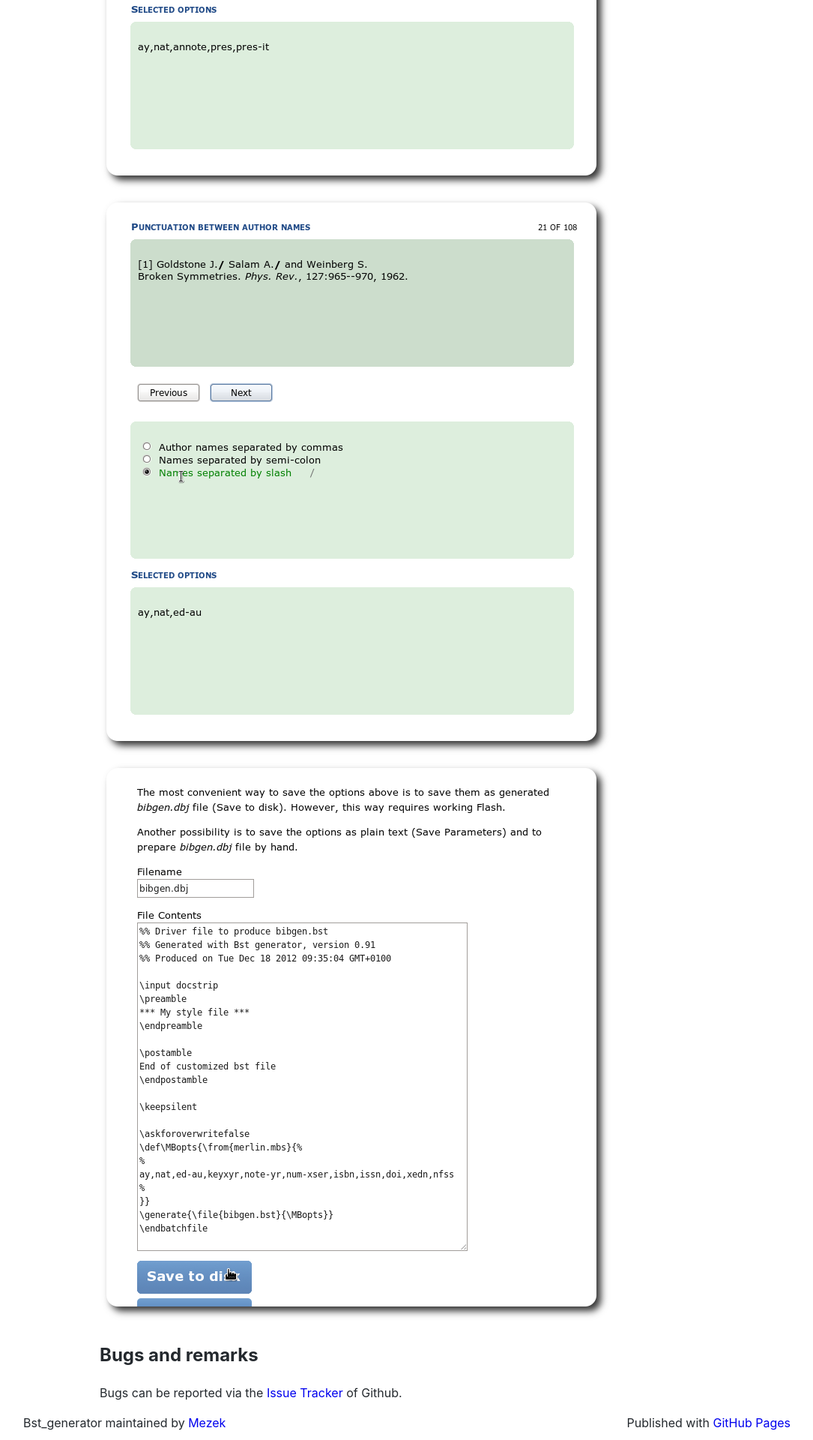
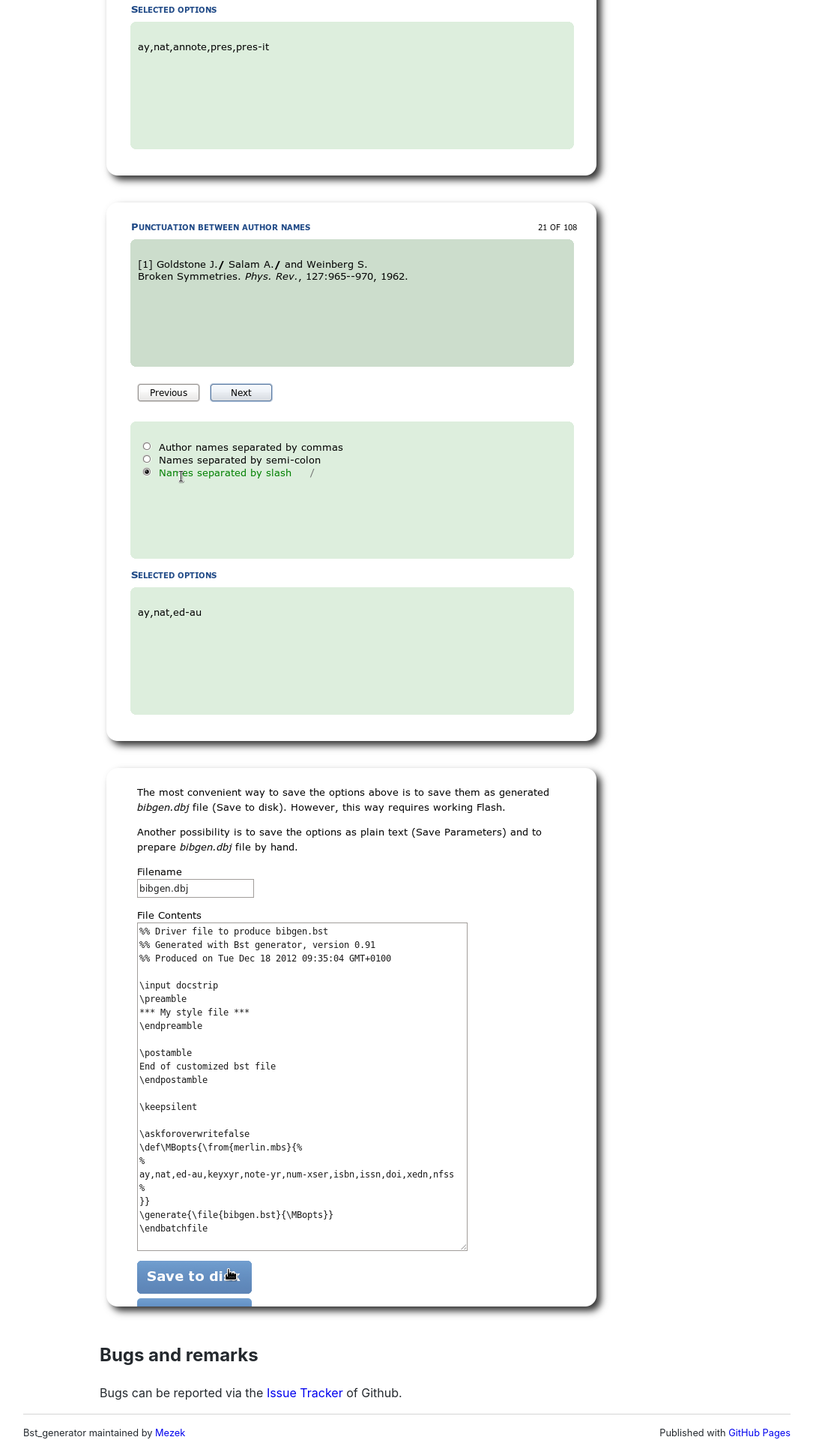
Before and after one commit to Mezek/Bst_generator, a Jekyll site: the page built from README.md, in a window 1280 px wide. Shown: the part 1770-3690 px from the top of the page at 75% size, without its empty margins (97-1182 px from the left). Built offline with Jekyll 4.4.1, drawn with Linux system fonts in a browser that asks for light colours; our own code applies the rules of GitHub Pages for plain Markdown files.

Commit message:
Update main.css

```diff
--- a/css/main.css
+++ b/css/main.css
@@ -23,7 +23,7 @@ a:hover {
 	max-width: 820px;
 }
 
-footer .inner {
+footer {
 	border-top: 1px solid #d5d5d5;
 	font-size: .8em;
 	margin: 30px auto;
```
